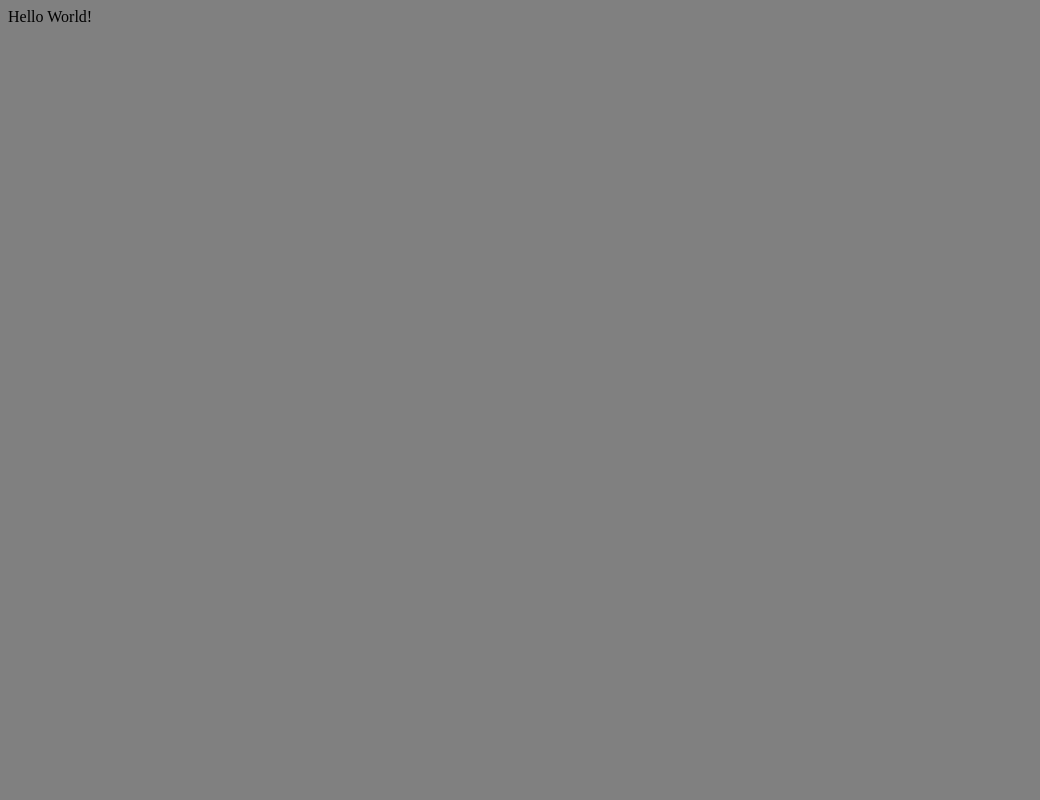
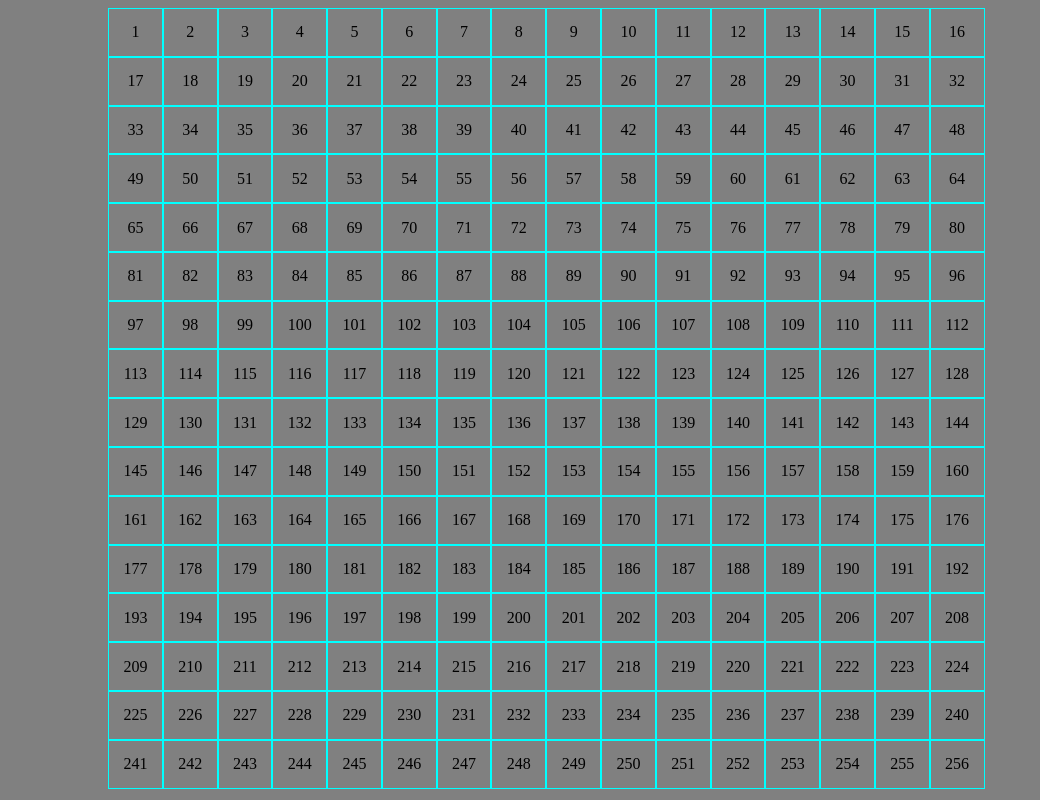
Before and after one commit to skunsman/etch-a-sketch, a plain HTML site: page index.html in a window 1280 px wide. Shown: the whole page, without its empty margins (0-1040 px from the left). Drawn offline with Linux system fonts and the light colour scheme.

Commit message:
Construct default 16x16 grid

```diff
--- a/script.js
+++ b/script.js
@@ -1,2 +1,15 @@
 const container = document.querySelector('.container');
-container.textContent = "Hello World!";
+
+function makeRows(rows, cols) {
+    container.style.setProperty('--grid-rows', rows);
+    container.style.setProperty('--grid-cols', cols);
+
+    for (let i = 0; i < (rows * cols); i++) {
+        let cell = document.createElement('div');
+        cell.textContent = i + 1;
+        container.appendChild(cell);
+    };
+};
+
+
+makeRows(16, 16);
--- a/style.css
+++ b/style.css
@@ -1,3 +1,23 @@
+:root {
+    --grid-cols: 1;
+    --grid-rows: 1;
+}
+
 body {
     background-color: gray;
 }
+
+.container {
+    width: 600px;
+    height: 600px;
+    display: grid;
+    margin-left: 100px;
+    grid-template-rows: repeat(var(--grid-rows), 1fr);
+    grid-template-columns: repeat(var(--grid-cols), 1fr);
+}
+
+.container > div {
+    padding: .9em;
+    border: 1px solid aqua;
+    text-align: center;
+}
```
Also changed, not shown: index.html (+2 -2 lines).
